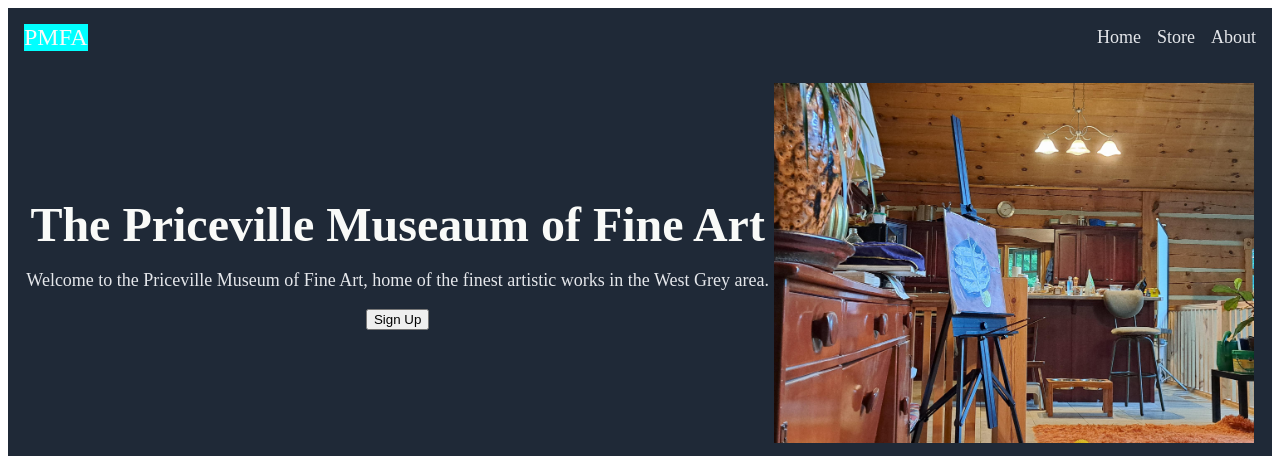
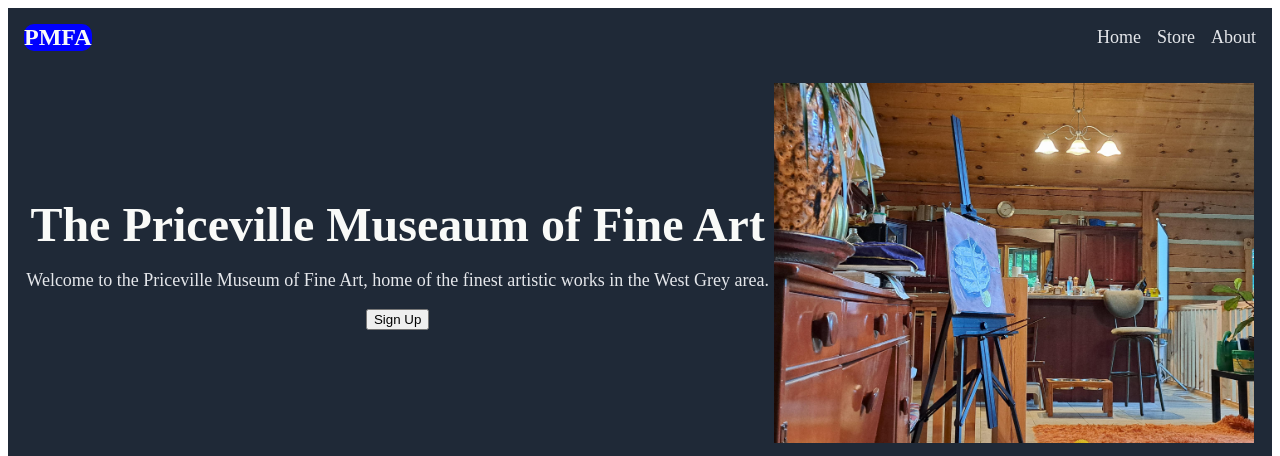
Before and after one commit to TECK-95/landing-page, a plain HTML site: page index.html in a window 1280 px wide. Shown: the top 456 px of the page. Drawn offline with Linux system fonts and the light colour scheme.

Commit message:
Styled logo and set shrink to 0

```diff
--- a/style.css
+++ b/style.css
@@ -23,8 +23,11 @@ img {
 
 .logo {
     font-size: 24px;
+    font-weight: bold;
     color: #F9FAF8;
-    background-color: aqua;
+    background-color: blue;
+    border-radius: 10px;
+    flex-shrink: 0;
 }
 
 .welcome {
```
